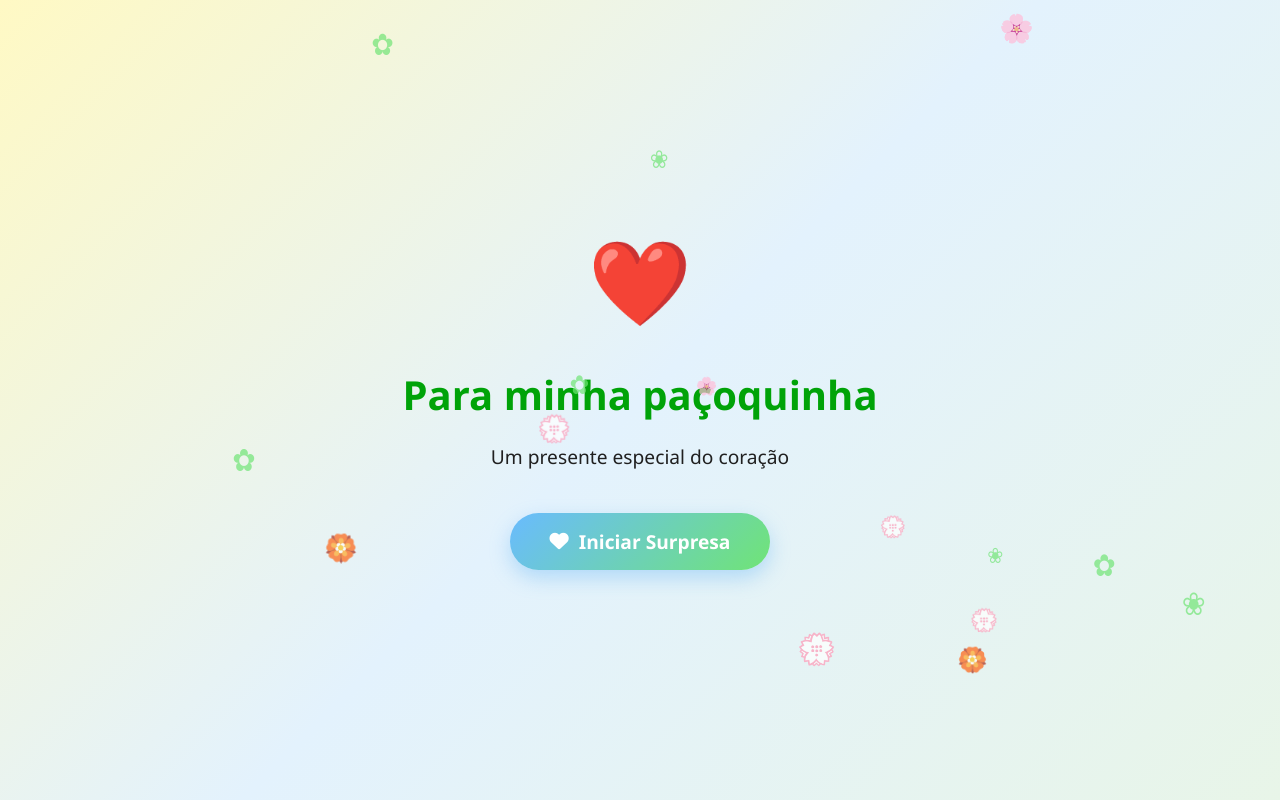
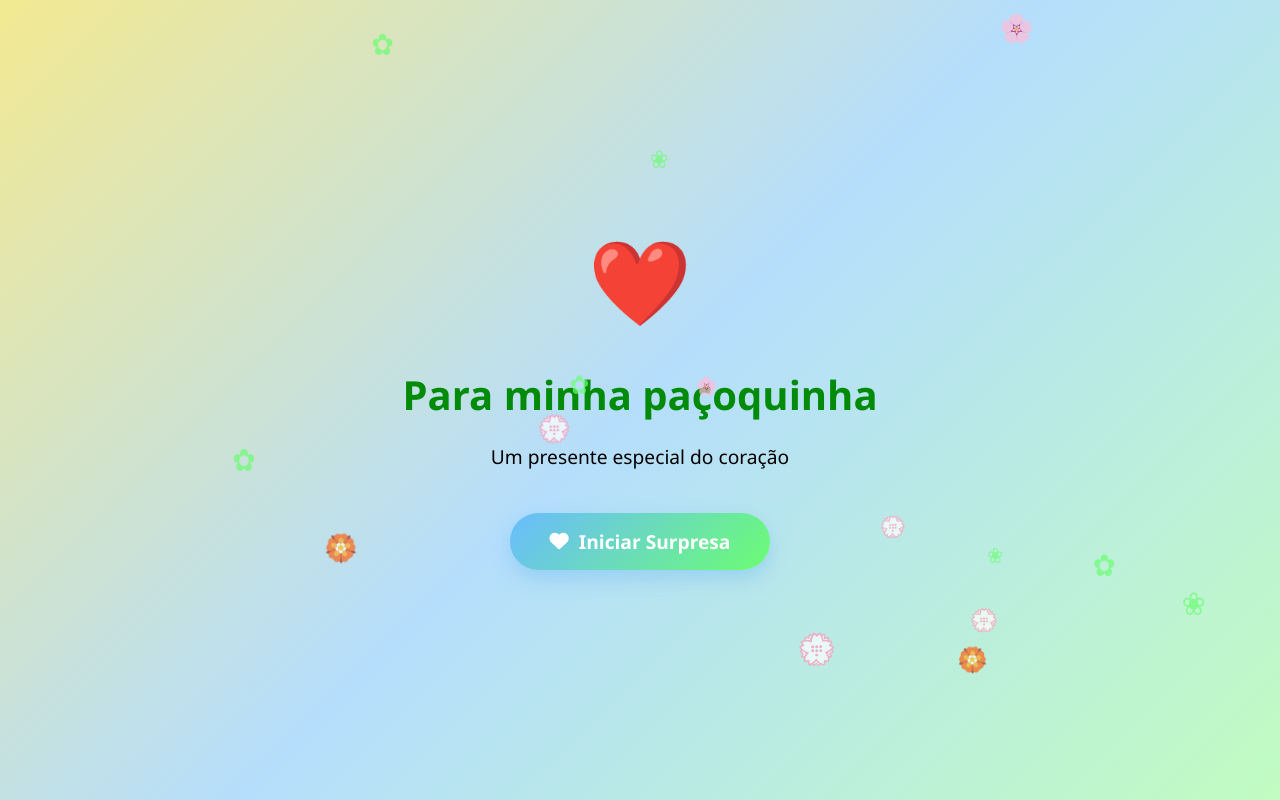
Before and after one commit to lucasSouza225/SurpresaAmor, a plain HTML site: page index.html in a window 1280 px wide. Drawn offline with Linux system fonts and the light colour scheme.

Commit message:
ajustes no css

```diff
--- a/css/style.css
+++ b/css/style.css
@@ -6,17 +6,17 @@
         }
 
         :root {
-            --amarelo-claro: #FFF9C4;
+            --amarelo-claro: #f3e991;
             --amarelo-medio: #ffe100;
             --amarelo-escuro: #ffb700;
-            --azul-claro: #E3F2FD;
+            --azul-claro: #b5defc;
             --azul-medio: #69bbff;
             --azul-escuro: #004ddd;
-            --verde-claro: #E8F5E8;
-            --verde-medio: #70e476;
-            --verde-escuro: #00a308;
+            --verde-claro: #c1fcc1;
+            --verde-medio: #6cfd73;
+            --verde-escuro: #018b08;
             --branco: #FFFFFF;
-            --preto: #202020;
+            --preto: #000000;
             --cinza-claro: #F5F5F5;
         }
 
@@ -411,12 +411,12 @@
         .coracao {
             color: var(--azul-escuro);
             display: inline-block;
-            animation: pulsar 1.5s infinite;
+            animation: pulsar .5s infinite;
         }
 
         /* Animações suaves para entrada */
         .cartao, header {
-            animation: surgir 1s ease-out;
+            animation: surgir .5s ease-out;
         }
 
         @keyframes surgir {
```
